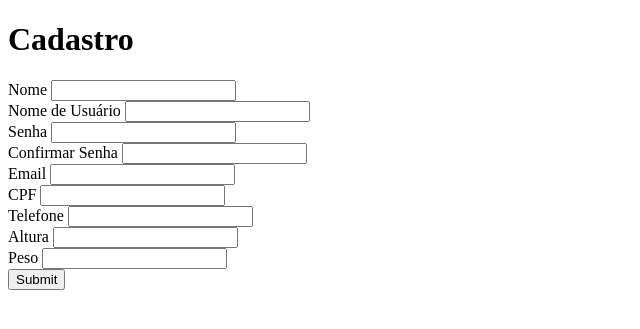
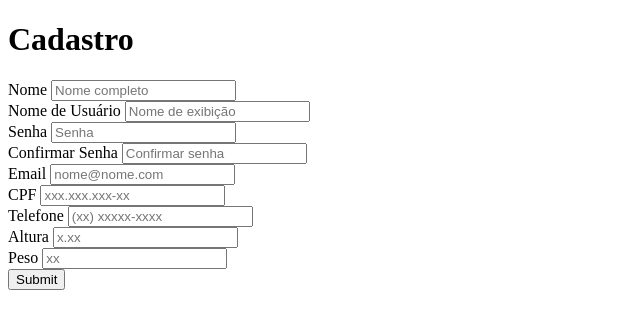
Before and after one commit to LuizFMR/projeto, a PHP site: page /aula4_tarde/cadastro.php in a window 1280 px wide. Shown: the top 329 px of the page, without its empty margins (0-640 px from the left). Run offline with PHP 8.4, Linux system fonts and the light colour scheme.

Commit message:
Add files via upload

```diff
--- a/aula4_tarde/cadastro.php
+++ b/aula4_tarde/cadastro.php
@@ -10,15 +10,24 @@
 <body>
     <form action="processa.php" method="post">
         <h1>Cadastro</h1>
-        Nome <input type="text" name="nome" required><br>
-        Nome de Usuário <input type="text" name="usuario" required><br>
-        Senha <input type="password" name="senha" required><br>
-        Confirmar Senha <input type="password" required><br>
-        Email <input type="email" name="email" required><br>
-        CPF <input type="text" name="cpf" required><br>
-        Telefone <input type="text" name="telefone" required><br>
-        Altura <input type="text" name="altura"><br>
-        Peso <input type="text" name="peso"><br>
+        <label for="nome">Nome</label>
+        <input type="text" name="nome" placeholder="Nome completo" required><br>
+        <label for="usuario">Nome de Usuário</label>
+        <input type="text" name="usuario" placeholder="Nome de exibição" required><br>
+        <label for="senha">Senha</label>
+        <input type="password" name="senha" placeholder="Senha" required><br>
+        <label for="senha2">Confirmar Senha</label>
+        <input type="password" name="senha2" placeholder="Confirmar senha" required><br>
+        <label for="email">Email</label>
+        <input type="email" name="email" placeholder="nome@nome.com" required><br>
+        <label for="cpf">CPF</label>
+        <input type="text" name="cpf" placeholder="xxx.xxx.xxx-xx" required><br>
+        <label for="telefone">Telefone</label>
+        <input type="text" name="telefone" placeholder="(xx) xxxxx-xxxx" required><br>
+        <label for="altura">Altura</label>
+        <input type="text" name="altura" placeholder="x.xx" required><br>
+        <label for="peso">Peso</label>
+        <input type="text" name="peso" placeholder="xx"><br>
         <input type="submit" name="Enviar">
     </form>
 </body>
--- a/aula4_tarde/index.php
+++ b/aula4_tarde/index.php
@@ -10,8 +10,10 @@
 <body>
     <form action="processa.php" method="post">
         <h1>Login</h1>
-        Email <input type="email" name="email" required><br>
-        Senha <input type="password" name="senha" required><br>
+        <label for="email">Email</label>
+        <input type="email" name="email" required><br>
+        <label for="senha">Senha</label>
+        <input type="password" name="senha" required><br>
         <input type="submit" name="Enviar"> <a href="cadastro.php">Cadastrar-se</a>
     </form>
 </body>
```
